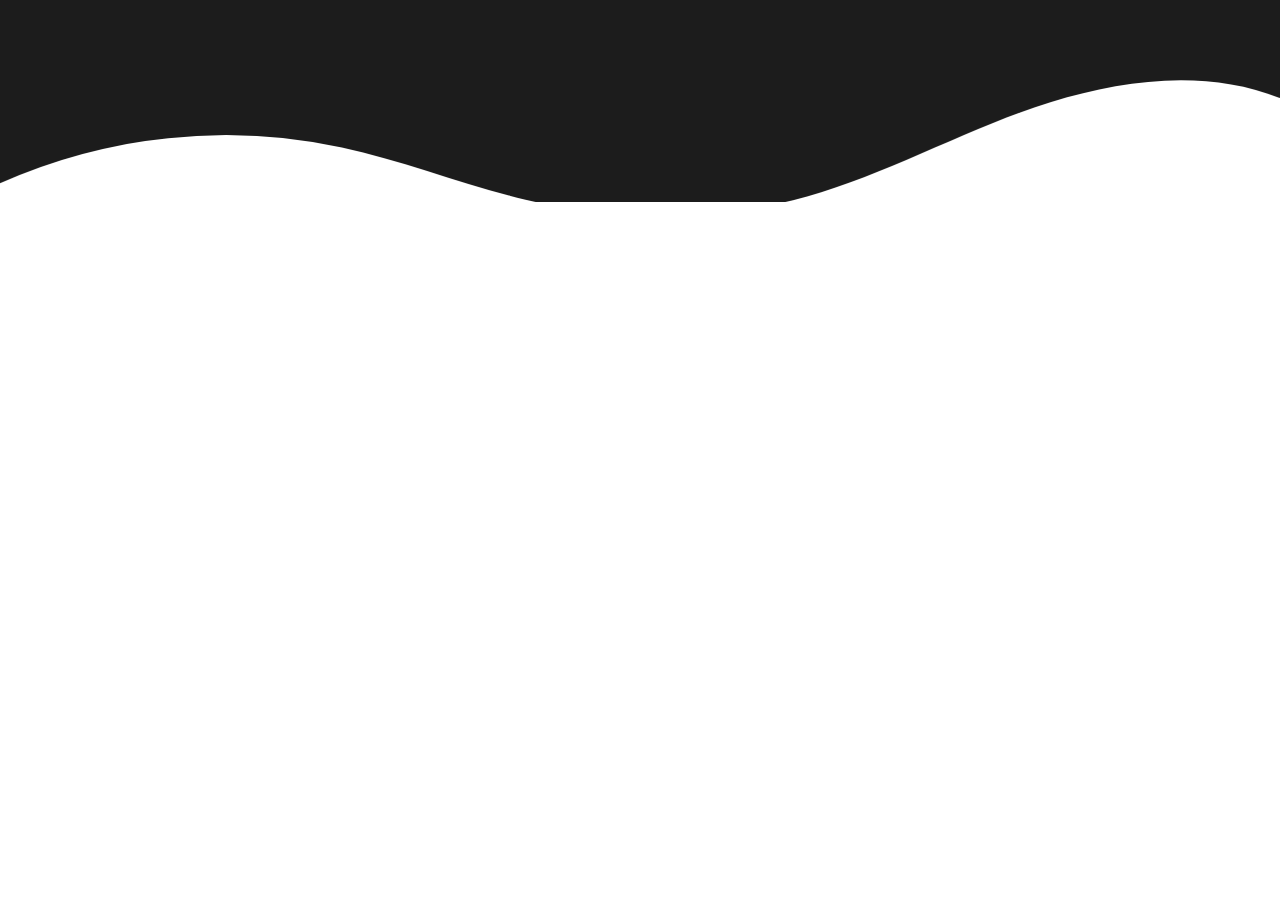
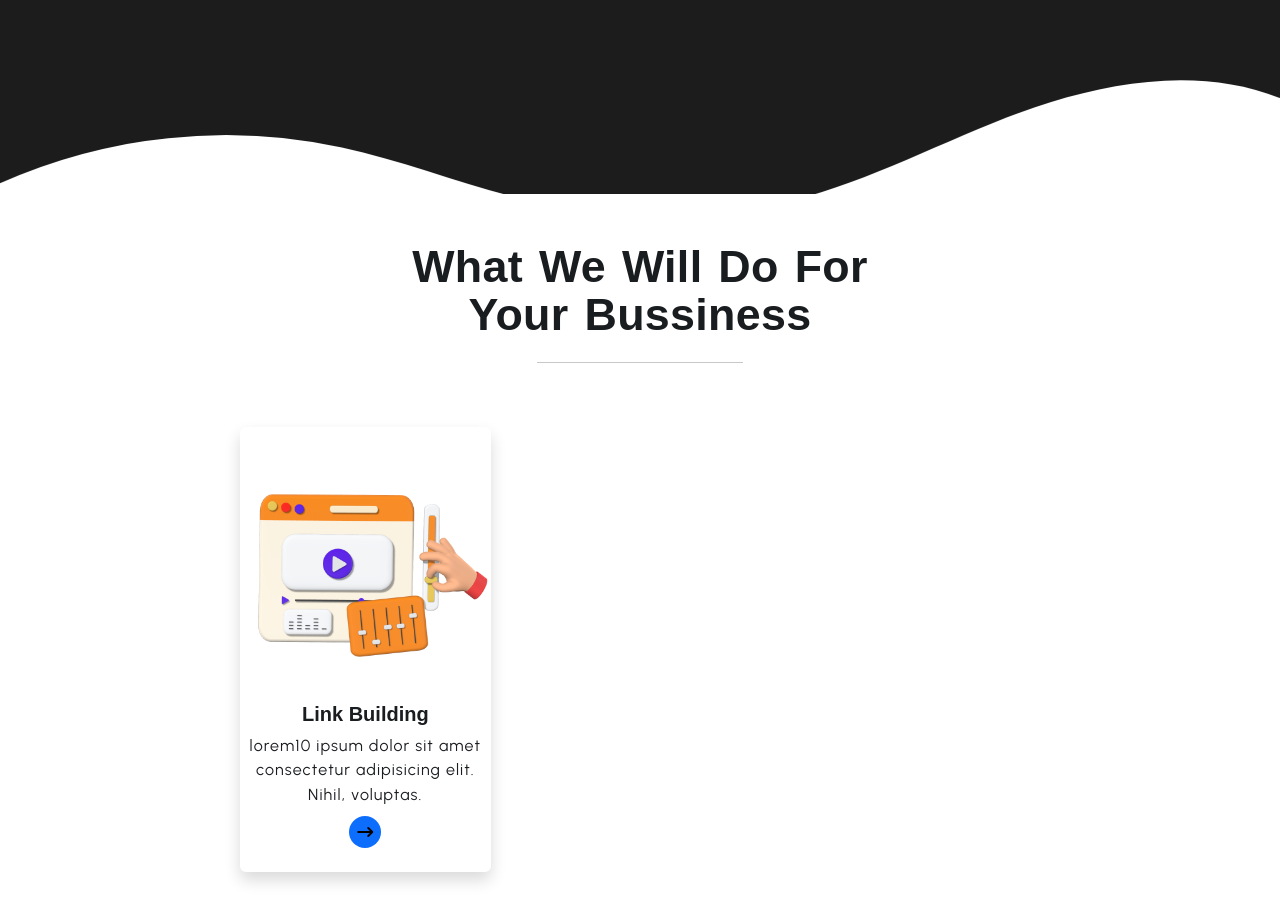
Before and after one commit to muh-younus/FullResponsive-Website, a plain HTML site: page index.html in a window 1280 px wide. Shown: the part 582-1504 px from the top of the page. Before the commit the page ends 800 px from the top, so only its background shows below. Drawn offline with nearby package versions, Linux system fonts and the light colour scheme.

Commit message:
another commit

```diff
--- a/index.html
+++ b/index.html
@@ -12,6 +12,9 @@
         integrity="sha384-QWTKZyjpPEjISv5WaRU9OFeRpok6YctnYmDr5pNlyT2bRjXh0JMhjY6hW+ALEwIH" crossorigin="anonymous">
 
     <link rel="stylesheet" href="style.css">
+
+    <!-- Font-Awesome -->
+     <link rel="stylesheet" href="https://cdnjs.cloudflare.com/ajax/libs/font-awesome/6.7.1/css/all.min.css">
 
 </head>
 
@@ -70,7 +73,8 @@
 
                     <h1 class="text-capitalize text-white">we collect high quality leads</h1>
 
-                    <p class="mt-3 mb-4 para">Lorem ipsum, dolor sit amet consectetur adipisicing elit. Nisi, sint temporibus
+                    <p class="mt-3 mb-4 para">Lorem ipsum, dolor sit amet consectetur adipisicing elit. Nisi, sint
+                        temporibus
                         soluta
                         aliquam numquam possimus consequatur incidunt perferendis fuga cupiditate?
                     </p>
@@ -110,9 +114,59 @@
         <!-- shape-divider -->
 
         <div class="custom-shape-divider-bottom-1732544994">
-            <svg data-name="Layer 1" xmlns="http://www.w3.org/2000/svg" viewBox="0 0 1200 120" preserveAspectRatio="none">
-                <path d="M321.39,56.44c58-10.79,114.16-30.13,172-41.86,82.39-16.72,168.19-17.73,250.45-.39C823.78,31,906.67,72,985.66,92.83c70.05,18.48,146.53,26.09,214.34,3V0H0V27.35A600.21,600.21,0,0,0,321.39,56.44Z" class="shape-fill"></path>
+            <svg data-name="Layer 1" xmlns="http://www.w3.org/2000/svg" viewBox="0 0 1200 120"
+                preserveAspectRatio="none">
+                <path
+                    d="M321.39,56.44c58-10.79,114.16-30.13,172-41.86,82.39-16.72,168.19-17.73,250.45-.39C823.78,31,906.67,72,985.66,92.83c70.05,18.48,146.53,26.09,214.34,3V0H0V27.35A600.21,600.21,0,0,0,321.39,56.44Z"
+                    class="shape-fill"></path>
             </svg>
+        </div>
+
+    </section>
+
+
+    <!-- Service-section -->
+
+    <section>
+
+        <div class="container common-title ">
+
+            <h2 class="text-center text-capitalize fw-bold common-heading mt-5">what we will do for <br>your bussiness
+            </h2>
+
+            <div class="text-center d-flex align-items-center justify-content-center mb-5">
+                <hr class="w-25 ">
+            </div>
+
+            <div class="container">
+
+                <div class="row">
+
+                    <div class="col-12 col-md-12 col-lg-4">
+
+                        <div class=" rounded-2 shadow py-3 card-box text-center">
+
+                            <img src="./image/media1.png" class="img-fluid text-center" alt="">
+
+                            <h5 class="my-2 fw-bold text-center">Link Building</h5>
+                            <p class="text-center">lorem10 ipsum dolor sit amet consectetur adipisicing elit. Nihil,
+                                voluptas. </p>
+
+                                <div class=" my-2 text-center ">
+
+                                    <a href="#service icon rounded-circle">
+
+                                        <i class="fa-solid fa-arrow-right-long text-black bg-primary rounded-circle p-2" ></i>
+
+                                    </a>
+                                </div>
+
+
+                        </div>
+                    </div>
+                </div>
+            </div>
+
         </div>
 
     </section>
--- a/style.css
+++ b/style.css
@@ -86,7 +86,7 @@ li{
 
 .bg-main{
 
-    height: 90vh;
+    height: 89vh;
 }
 
 .bg-color{
@@ -129,3 +129,26 @@ li{
 .custom-shape-divider-bottom-1732544994 .shape-fill {
     fill: #FFFFFF;
 }
+
+.common-heading{
+
+    letter-spacing: 0.02rem!important;
+    font-size: 2.8rem;
+    word-spacing: .2rem;
+    line-height: 3rem;
+
+}
+
+.common-title{
+
+    margin-bottom: 4.3rem;
+}
+
+.icon {
+
+    width: 2rem;
+    height: 2rem;
+    background: var(--secondary-color);
+
+
+}
```
Also changed, not shown: image/media1.png (added), 1 other file.
